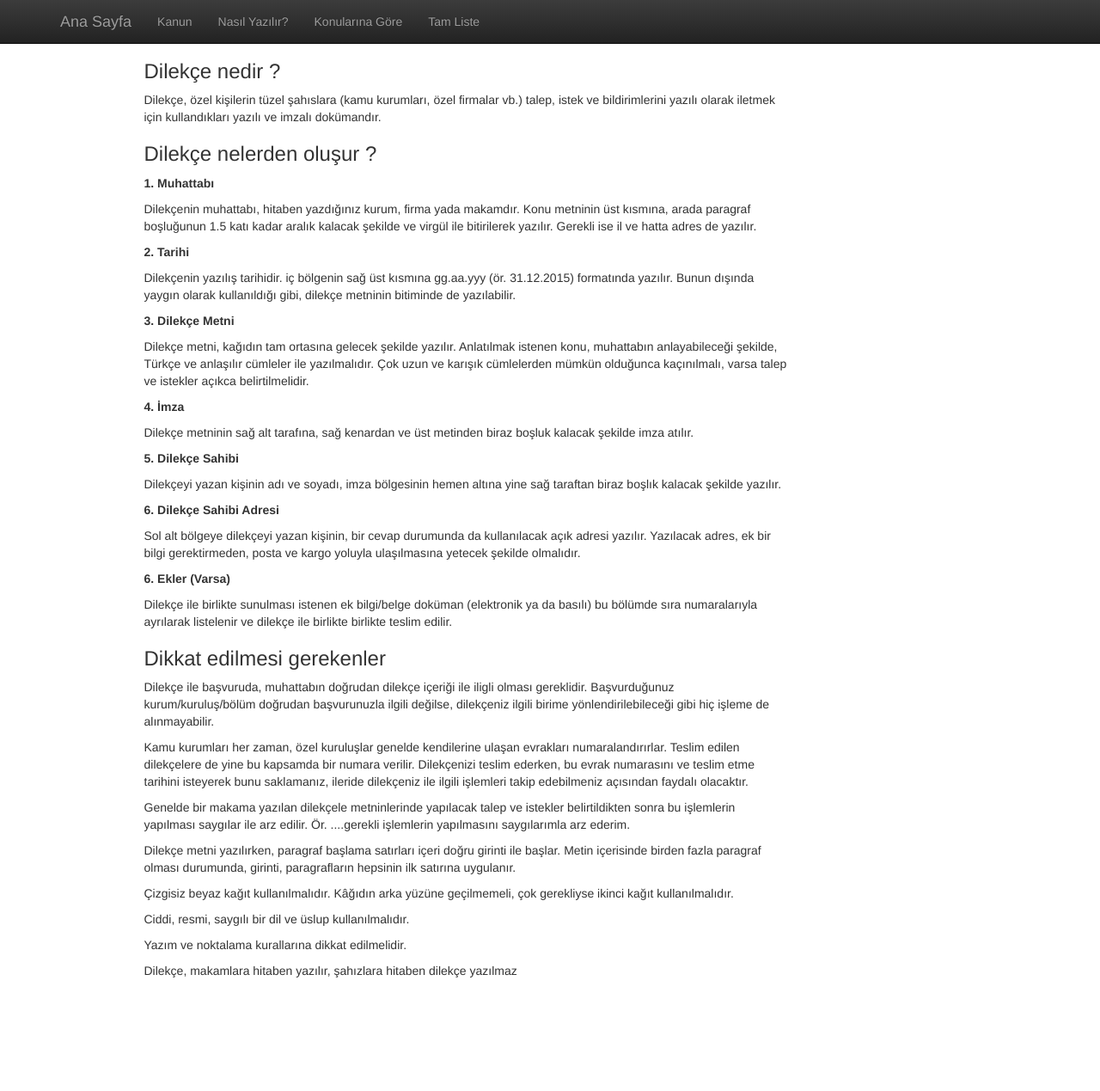
After one commit to gucluoz/arzuhal, a Django app: a page that uses web/templates/web/base.html.j2 in a window 1280 px wide. The commit adds this page. Shown: the whole page at 86% size. Run offline with Django 3.2, Linux system fonts and the light colour scheme; parts of the project's set-up code (start-up, migrations or seed data) failed here and were passed over; some libraries are stand-ins or nearby versions.

Commit message:
Add "Nasıl Yazılır" page

```diff
--- a/web/templates/web/base.html.j2
+++ b/web/templates/web/base.html.j2
@@ -5,7 +5,7 @@
     <head>
         <meta charset="utf-8">
         <meta http-equiv="X-UA-Compatible" content="IE=edge,chrome=1">
-        <title>{% block title %}Dilekçe Yardımcısı{% endblock %}</title>
+        <title>{% block title %}Dilekçe Örneği, Başvuru Örneği, Form Örneği{% endblock %}</title>
         <meta name="viewport" content="width=device-width, initial-scale=1">
         <link rel="apple-touch-icon" href="{% static 'web/apple-touch-icon.png' %}">
         <link rel="stylesheet" href="{% static 'web/css/bootstrap.min.css' '%}">
@@ -28,6 +28,7 @@
           <div id="navbar" class="navbar-collapse collapse">
             <ul class="nav navbar-nav">
               <li><a href="{% url 'kanunHtml' %}">Kanun</a></li>
+              <li><a href="{% url 'nasilYazilirHtml' %}">Nasıl Yazılır?</a></li>
               <li><a href="#">Konularına Göre</a></li>
               <li><a href="{% url 'list' %}">Tam Liste</a></li>
             </ul>
--- /dev/null
+++ b/web/templates/web/nasilyazilir.html.j2
@@ -0,0 +1,51 @@
+{% extends "web/base.html.j2" %}
+{% block headcontent %}<meta name="description" content="Dilekçe nasıl yazılır, dilekçe nedir, dilekçede bulunması gereken şeyler">{% endblock headcontent %}
+{% block maincontent %}
+<div class="container">
+  <div class="row">
+    <div class="col-md-8 col-md-offset-1">
+      <h3>Dilekçe nedir ?</h3>
+      <p>Dilekçe, özel kişilerin tüzel şahıslara (kamu kurumları, özel firmalar vb.) talep, istek ve bildirimlerini yazılı olarak iletmek için kullandıkları yazılı ve imzalı dokümandır.</p>
+
+      <h3>Dilekçe nelerden oluşur ?</h3>
+      <p><strong>1. Muhattabı</strong></p>
+      <p>Dilekçenin muhattabı, hitaben yazdığınız kurum, firma yada makamdır. Konu metninin üst kısmına, arada paragraf boşluğunun 1.5 katı kadar aralık kalacak şekilde ve virgül ile bitirilerek yazılır. Gerekli ise il ve hatta adres de yazılır.</p>
+
+      <p><strong>2. Tarihi</strong></p>
+      <p>Dilekçenin yazılış tarihidir. iç bölgenin sağ üst kısmına gg.aa.yyy (ör. 31.12.2015) formatında yazılır. Bunun dışında yaygın olarak kullanıldığı gibi, dilekçe metninin bitiminde de yazılabilir.</p>
+
+      <p><strong>3. Dilekçe Metni</strong></p>
+      <p>Dilekçe metni, kağıdın tam ortasına gelecek şekilde yazılır. Anlatılmak istenen konu, muhattabın anlayabileceği şekilde, Türkçe ve anlaşılır cümleler ile yazılmalıdır. Çok uzun ve karışık cümlelerden mümkün olduğunca kaçınılmalı, varsa talep ve istekler açıkca belirtilmelidir.</p>
+
+      <p><strong>4. İmza</strong></p>
+      <p>Dilekçe metninin sağ alt tarafına, sağ kenardan ve üst metinden biraz boşluk kalacak şekilde imza atılır.</p>
+
+      <p><strong>5. Dilekçe Sahibi</strong></p>
+      <p>Dilekçeyi yazan kişinin adı ve soyadı, imza bölgesinin hemen altına yine sağ taraftan biraz boşlık kalacak şekilde yazılır.</p>
+
+      <p><strong>6. Dilekçe Sahibi Adresi</strong></p>
+      <p>Sol alt bölgeye dilekçeyi yazan kişinin, bir cevap durumunda da kullanılacak açık adresi yazılır. Yazılacak adres, ek bir bilgi gerektirmeden, posta ve kargo yoluyla ulaşılmasına yetecek şekilde olmalıdır.</p>
+      <p><strong>6. Ekler (Varsa)</strong></p>
+      <p>Dilekçe ile birlikte sunulması istenen ek bilgi/belge doküman (elektronik ya da basılı) bu bölümde sıra numaralarıyla ayrılarak listelenir ve dilekçe ile birlikte birlikte teslim edilir.</p>
+
+      <h3>Dikkat edilmesi gerekenler</h3>
+      <p>Dilekçe ile başvuruda, muhattabın doğrudan dilekçe içeriği ile iligli olması gereklidir. Başvurduğunuz kurum/kuruluş/bölüm doğrudan başvurunuzla ilgili değilse, dilekçeniz ilgili birime yönlendirilebileceği gibi hiç işleme de alınmayabilir.</p>
+
+      <p>Kamu kurumları her zaman, özel kuruluşlar genelde kendilerine ulaşan evrakları numaralandırırlar. Teslim edilen dilekçelere de yine bu kapsamda bir numara verilir. Dilekçenizi teslim ederken, bu evrak numarasını ve teslim etme tarihini isteyerek bunu saklamanız, ileride dilekçeniz ile ilgili işlemleri takip edebilmeniz açısından faydalı olacaktır.</p>
+
+      <p>Genelde bir makama yazılan dilekçele metninlerinde yapılacak talep ve istekler belirtildikten sonra bu işlemlerin yapılması saygılar ile arz edilir. Ör. ....gerekli işlemlerin yapılmasını saygılarımla arz ederim.</p>
+
+      <p>Dilekçe metni yazılırken, paragraf başlama satırları içeri doğru girinti ile başlar. Metin içerisinde birden fazla paragraf olması durumunda, girinti, paragrafların hepsinin ilk satırına uygulanır.</p>
+
+      <p>Çizgisiz beyaz kağıt kullanılmalıdır. Kâğıdın arka yüzüne geçilmemeli, çok gerekliyse ikinci kağıt kullanılmalıdır.</p>
+
+      <p>Ciddi, resmi, saygılı bir dil ve üslup kullanılmalıdır.</p>
+
+      <p>Yazım ve noktalama kurallarına dikkat edilmelidir.</p>
+
+      <p>Dilekçe, makamlara hitaben yazılır, şahızlara hitaben dilekçe yazılmaz</p>
+
+    </div>
+  </div>
+</div>
+{% endblock maincontent %}
--- a/web/urls.py
+++ b/web/urls.py
@@ -12,4 +12,5 @@ urlpatterns = [
   url(r'^detail/(?P<name>[a-z0-9_]+)$', views.detailByName, name='detailbyName'),
   url(r'^d/(?P<ticket>[A-Za-z0-9]{32})', views.download, name='download'),
   url(r'^kanun/', views.kanunHtml, name='kanunHtml'),
+  url(r'^nasil/yazilir/', views.nasilYazilirHtml, name='nasilYazilirHtml'),
 ]
--- a/web/views.py
+++ b/web/views.py
@@ -98,3 +98,6 @@ def detailByName(request, name):
 
 def kanunHtml(request):
   return render(request,'web/dilekcekanun.html.j2')
+
+def nasilYazilirHtml(request):
+  return render(request, 'web/nasilyazilir.html.j2')
```
Also changed, not shown: web/templates/web/index.html.j2 (+11 -2 lines), web/templates/web/subjectlist.html.j2 (+21 -5 lines).
